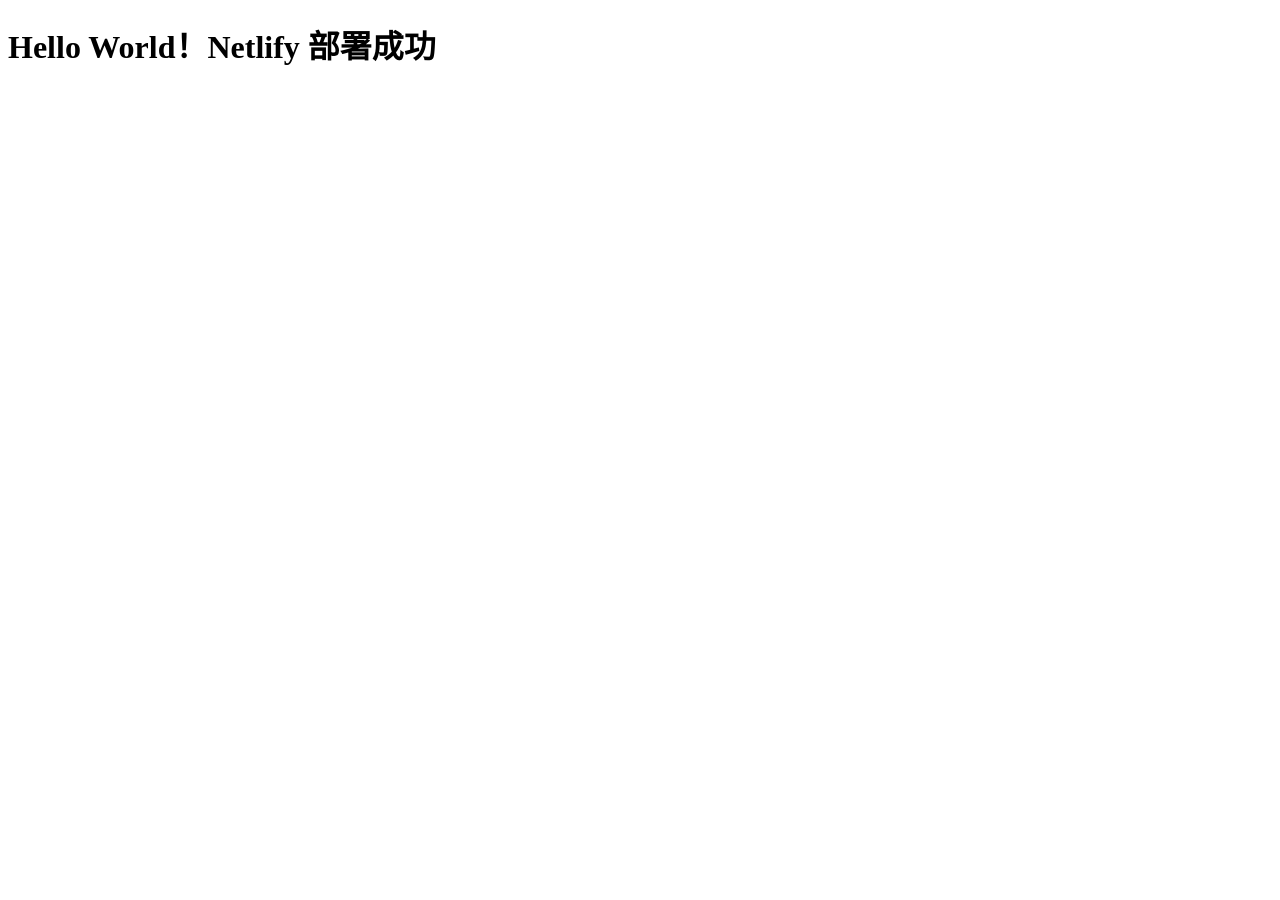
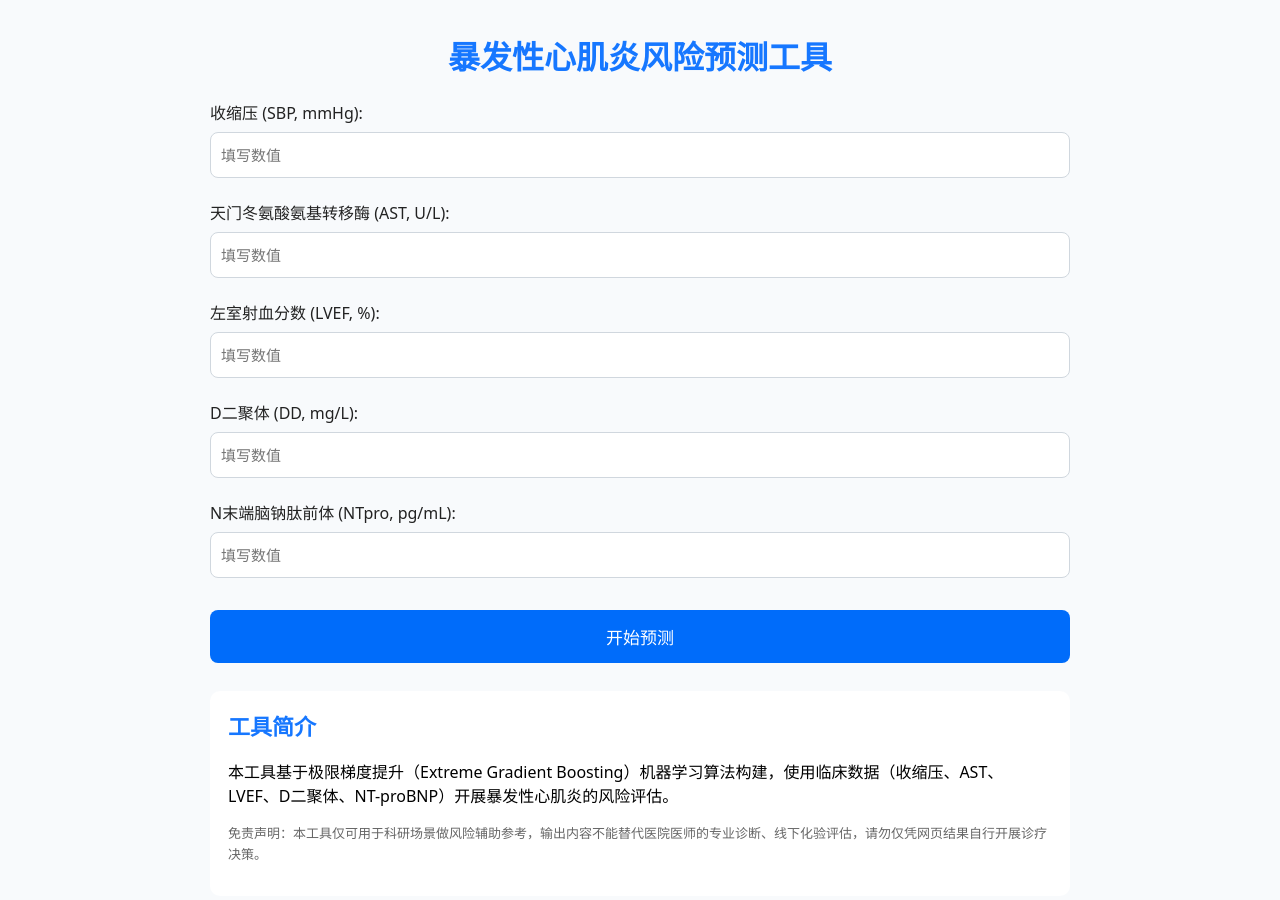
Before and after one commit to huadianlong/predictiontool, a plain HTML site: page index.html in a window 1280 px wide. Before the commit the page ends 800 px from the top, so only its background shows below. Drawn offline with Linux system fonts and the light colour scheme.

Commit message:
更新表单样式

```diff
--- a/index.html
+++ b/index.html
@@ -2,9 +2,124 @@
 <html lang="zh-CN">
 <head>
     <meta charset="UTF-8">
-    <title>Hello Netlify</title>
+    <meta name="viewport" content="width=device-width, initial-scale=1.0">
+    <title>暴发性心肌炎风险预测工具</title>
+    <style>
+        * {
+            box-sizing: border-box;
+            font-family: "Microsoft Yahei", system-ui, sans-serif;
+        }
+        body {
+            max-width: 900px;
+            margin: 32px auto;
+            padding: 0 20px;
+            background-color: #f8fafc;
+        }
+        h1 {
+            color: #1677ff;
+            text-align: center;
+        }
+        .form-item {
+            margin: 22px 0;
+        }
+        .form-item label {
+            display: block;
+            margin-bottom: 8px;
+            font-size: 16px;
+            color: #222;
+        }
+        .form-item input {
+            width: 100%;
+            padding: 12px 10px;
+            border: 1px solid #d0d7de;
+            border-radius: 8px;
+            font-size: 15px;
+        }
+        /* 第一个输入框蓝色高亮边框匹配截图 */
+        .form-item:first-child input {
+            border-color: #4096ff;
+            box-shadow: 0 0 0 3px rgba(64, 150, 255, 0.15);
+        }
+        #predict-btn {
+            width: 100%;
+            background-color: #006cfa;
+            color: white;
+            border: none;
+            border-radius: 8px;
+            padding: 14px 0;
+            font-size: 17px;
+            cursor: pointer;
+            margin: 10px 0 28px;
+        }
+        #predict-btn:hover {
+            background-color: #025fe0;
+        }
+        .intro-block {
+            background: #ffffff;
+            padding: 18px;
+            border-radius: 10px;
+        }
+        .intro-block h2 {
+            color: #1677ff;
+            margin-top: 0;
+            font-size: 22px;
+        }
+        .disclaimer {
+            margin-top: 14px;
+            font-size: 13px;
+            color: #666;
+            line-height: 1.6;
+        }
+    </style>
 </head>
 <body>
-    <h1>Hello World！Netlify 部署成功</h1>
+<h1>暴发性心肌炎风险预测工具</h1>
+
+<div class="form-item">
+    <label>收缩压 (SBP, mmHg):</label>
+    <input type="number" placeholder="填写数值" min="40" max="300">
+</div>
+<div class="form-item">
+    <label>天门冬氨酸氨基转移酶 (AST, U/L):</label>
+    <input type="number" placeholder="填写数值" min="1" max="1000">
+</div>
+<div class="form-item">
+    <label>左室射血分数 (LVEF, %):</label>
+    <input type="number" placeholder="填写数值" min="10" max="90">
+</div>
+<div class="form-item">
+    <label>D二聚体 (DD, mg/L):</label>
+    <input type="number" step="0.01" placeholder="填写数值" min="0">
+</div>
+<div class="form-item">
+    <label>N末端脑钠肽前体 (NTpro, pg/mL):</label>
+    <input type="number" placeholder="填写数值" min="0">
+</div>
+
+<button id="predict-btn">开始预测</button>
+
+<div class="intro-block">
+    <h2>工具简介</h2>
+    <p>本工具基于极限梯度提升（Extreme Gradient Boosting）机器学习算法构建，使用临床数据（收缩压、AST、LVEF、D二聚体、NT-proBNP）开展暴发性心肌炎的风险评估。</p>
+    <p class="disclaimer">免责声明：本工具仅可用于科研场景做风险辅助参考，输出内容不能替代医院医师的专业诊断、线下化验评估，请勿仅凭网页结果自行开展诊疗决策。</p>
+</div>
+
+<script>
+    // 简单前端输入校验示范，后续可接入XGBoost预测逻辑
+    document.querySelector("#predict-btn").addEventListener("click", ()=>{
+        const inputs = document.querySelectorAll("input");
+        for(let el of inputs){
+            if(!el.value.trim()){
+                alert("请补齐全部化验指标数值");
+                return;
+            }
+            if(el.checkValidity() === false){
+                alert("输入的数值不在合理临床区间，请核对");
+                return;
+            }
+        }
+        alert("参数校验通过，可对接预测模型运算风险等级");
+    })
+</script>
 </body>
 </html>
```
